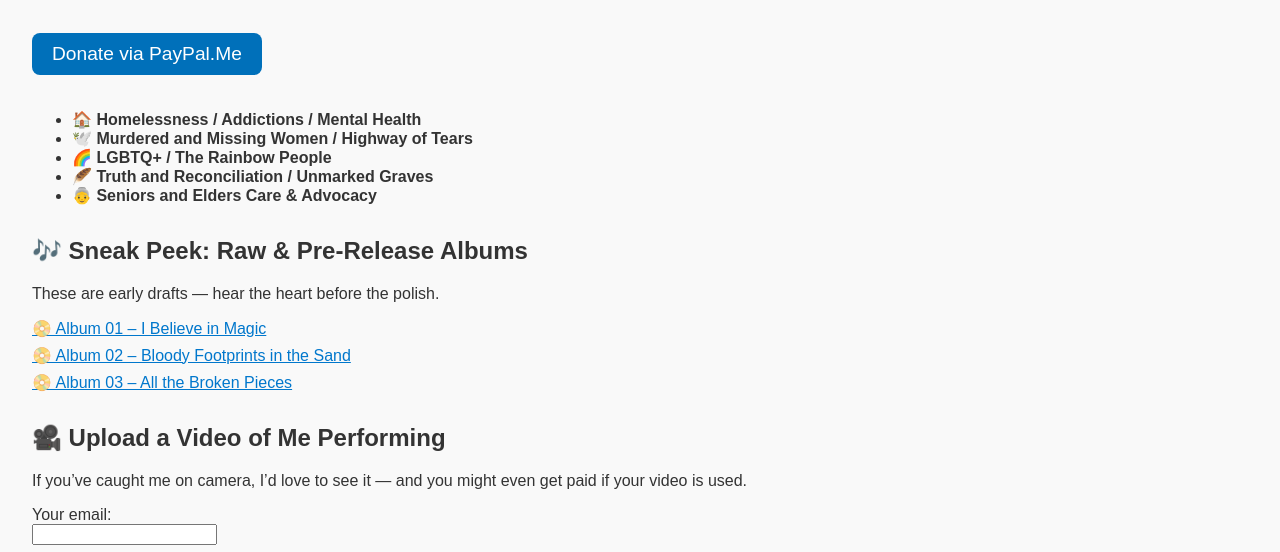
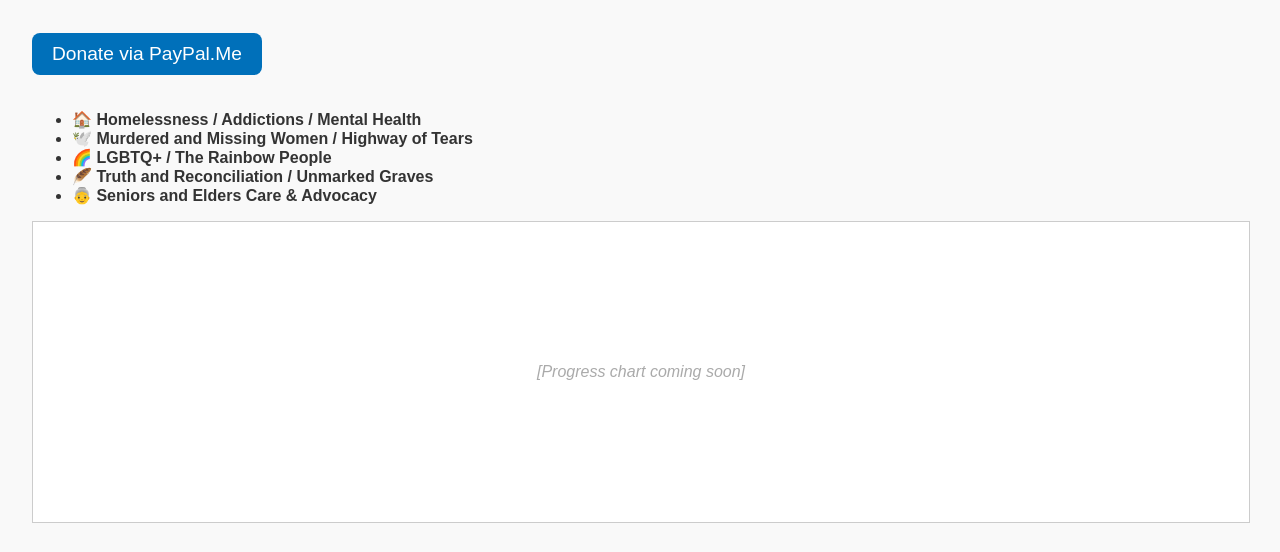
Before and after one commit to OSM-Tony/R-World-Core, a plain HTML site: page osm_tony.html in a window 1280 px wide. Shown: the part 200-752 px from the top of the page. Drawn offline with Linux system fonts and the light colour scheme.

Commit message:
Update osm_tony.html

```diff
--- a/osm_tony.html
+++ b/osm_tony.html
@@ -9,7 +9,7 @@
         .section { margin-bottom: 2em; }
         .album-list a { display: block; margin-bottom: 0.5em; color: #0077cc; }
         #goalDisplay { font-size: 2em; font-weight: bold; color: #d00; }
-        #chart { display: none; width: 100%; height: 300px; background: #fff; border: 1px solid #ccc; text-align: center; line-height: 300px; font-style: italic; color: #aaa; }
+        #chart { display: hidden; width: 100%; height: 300px; background: #fff; border: 1px solid #ccc; text-align: center; line-height: 300px; font-style: italic; color: #aaa; }
         .donate-button { display: inline-block; margin: 1em 0; padding: 10px 20px; background-color: #0070ba; color: white; text-decoration: none; border-radius: 8px; font-size: 1.2em; }
     </style>
     <script>
```
